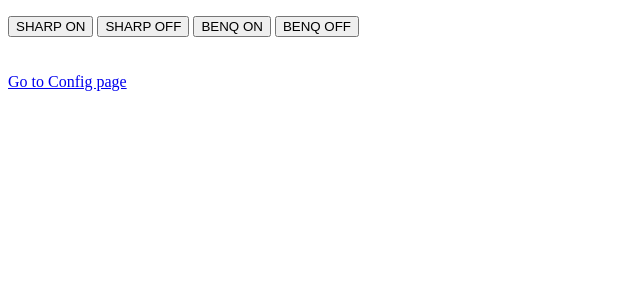
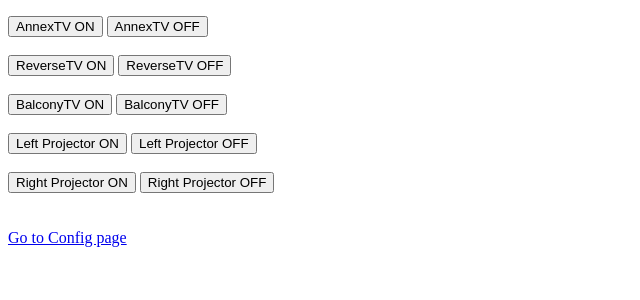
Before and after one commit to andrewngai/TVProjRemoteServer, a Flask app: page /dashboard in a window 1280 px wide. Shown: the top 300 px of the page, without its empty margins (0-640 px from the left). Run offline with Flask 2, Linux system fonts and the light colour scheme.

Commit message:
post-testing commit

```diff
--- a/DeviceCommands.json
+++ b/DeviceCommands.json
@@ -5,8 +5,8 @@
     "INPUT1":"IAVD1   \r",
   },
   "BENQ":{
-    "ON":"\r*power=on#\r",
-    "OFF":"\r*power=off#\r"
+    "ON":"\r*pow=on#\r",
+    "OFF":"\r*pow=off#\r"
   },
   "SAMSUNG":{
     "ON":"SAMSUNG_ON_COMMAND",
--- a/templates/dashboard.html
+++ b/templates/dashboard.html
@@ -13,10 +13,25 @@
 
 </p>
 
-<button onclick="sendCommand('SHARP','ON', '0')">SHARP ON</button>
-<button onclick="sendCommand('SHARP','OFF', '0')">SHARP OFF</button>
-<button onclick="sendCommand('SHARP','ON', '2')">BENQ ON</button>
-<button onclick="sendCommand('SHARP','OFF', '2')">BENQ OFF</button>
+<button onclick="sendCommand('SHARP','ON', '0')">AnnexTV ON</button>
+<button onclick="sendCommand('SHARP','OFF', '0')">AnnexTV OFF</button>
+<br>
+<br>
+<button onclick="sendCommand('SHARP','ON', '1')">ReverseTV ON</button>
+<button onclick="sendCommand('SHARP','OFF', '1')">ReverseTV OFF</button>
+<br>
+<br>
+<button onclick="sendCommand('SHARP','ON', '2')">BalconyTV ON</button>
+<button onclick="sendCommand('SHARP','OFF', '2')">BalconyTV OFF</button>
+<br>
+<br>
+<button onclick="sendCommand('BENQ','ON', '3')">Left Projector ON</button>
+<button onclick="sendCommand('BENQ','OFF', '3')">Left Projector OFF</button>
+
+<br>
+<br>
+<button onclick="sendCommand('BENQ','ON', '4')">Right Projector ON</button>
+<button onclick="sendCommand('BENQ','OFF', '4')">Right Projector OFF</button>
 
 <br>
 <br>
```
